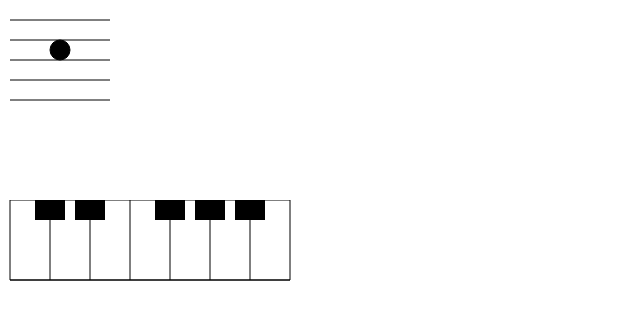
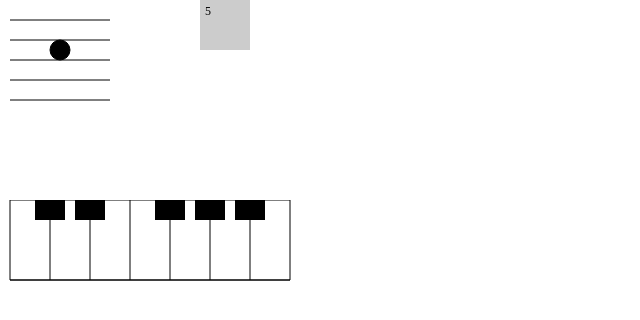
Before and after one commit to akiramuramatsu/Ototomo, a plain HTML site: page WebContent/practice/score.html in a window 1280 px wide. Shown: the whole page, without its empty margins (0-640 px from the left). Drawn offline with Linux system fonts and the light colour scheme.

Commit message:
ストップウォッチの追加

```diff
--- a/WebContent/practice/common/script/piano.js
+++ b/WebContent/practice/common/script/piano.js
@@ -33,7 +33,7 @@ piano.checkPanelXY = function(sx, sy){
 	// タップされたパネル位置取得
 	if(sx >= 10 && sx <= (10 + piano.whiteKeyWidth * 7) && sy >= 200 && sy <= 280){
 		var col = Math.floor((sx - 10) / piano.whiteKeyWidth);
-		alert(col + " " + piano.oto[col]);
+		//alert(col + " " + piano.oto[col]);
 		piano.checkPanel(col);
 	}
 };
--- /dev/null
+++ b/WebContent/practice/common/script/stopwatch.js
@@ -0,0 +1,46 @@
+var stopwatch = {
+	positionX: 0,
+	positionY: 0,
+	fontsize: 0,
+	width: 0,
+	startTime: 0,
+	elapsed: 0,
+	displayInterval: 200,
+	timerId: 0,
+	canvasname: ""
+};
+
+
+stopwatch.init = function(canvasname){
+	// 表示部分
+	stopwatch.canvasname = canvasname;
+
+    var canvas = document.getElementById(stopwatch.canvasname);
+    canvas.style.cssText = 'position: absolute;' + 'top: 0;' + 'left: 200px;' + 'z-index: 150; background: #CCC;';
+    var context = canvas.getContext("2d");
+	context.clearRect(0,0,50,50);//図形を消去
+};
+
+stopwatch.start = function(){
+
+	stopwatch.startTime = new Date();
+	stopwatch.timerId = setInterval(stopwatch.draw, stopwatch.displayInterval);
+};
+
+stopwatch.stop = function(){
+	clearInterval(stopwatch.timerId);
+};
+
+stopwatch.draw = function(){
+	var currentTime = new Date();
+	stopwatch.elapsed = (currentTime.getTime() - stopwatch.startTime) / 1000;
+
+    var canvas = document.getElementById(stopwatch.canvasname);
+
+    var context = canvas.getContext("2d");
+	context.clearRect(0,0,50,50);//図形を消去
+
+	// 文字を書く
+	context.font = "12px 'Times New Roman'";
+	context.fillText(stopwatch.elapsed, 5, 15);
+};
--- a/WebContent/practice/score.html
+++ b/WebContent/practice/score.html
@@ -14,14 +14,28 @@
 		<div id="piano" style="width:100px; margin:0 auto 0 auto;">
 			<canvas id="pianocanvas" width="300" height="300"></canvas>
 			<canvas id="scorecanvas" width="300" height="200"></canvas>
+			<canvas id="stopwatchcanvas" width="50" height="50"></canvas>
 			<script type="text/javascript" src="common/script/musicscore.js"></script>
 			<script type="text/javascript" src="common/script/piano.js"></script>
+			<script type="text/javascript" src="common/script/stopwatch.js"></script>
 			<script type="text/javascript">
+				// 10問正解でOKとする。
+				var ct = 0;
+
 				// 回答時の動作をここで指定してますよん
 				var checkPanel = function(data){
 					if(data== (musicscore.currentScoreIndex % 7 )){
-						alert("ok");
 						musicscore.drawRandam();
+						ct++;
+						if(ct>=10){
+							// 終わり 10問正解したので終わりです。
+							stopwatch.stop();
+							// TODO 終了演出
+							alert(stopwatch.elapsed + " 秒でした！");
+							ct = 0;
+							stopwatch.init("stopwatchcanvas");
+							stopwatch.start();
+						}
 					}
 				};
 				musicscore.init("scorecanvas");
@@ -29,6 +43,10 @@
 
 				piano.init("pianocanvas",checkPanel);
 				piano.draw();
+
+				stopwatch.init("stopwatchcanvas");
+				stopwatch.start();
+
 			</script>
 		</div>
 	</body>
```
